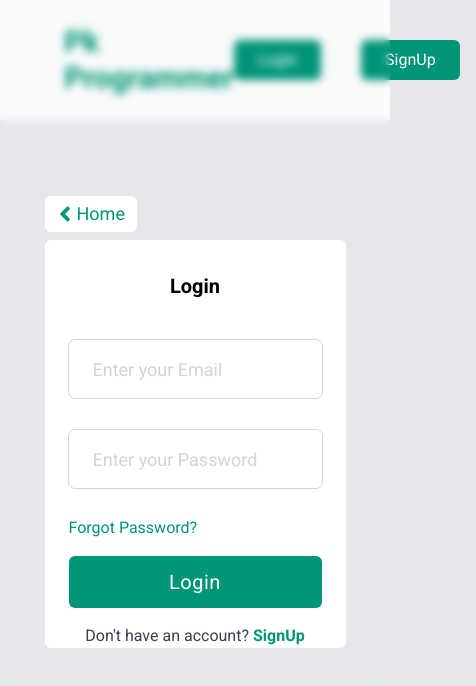
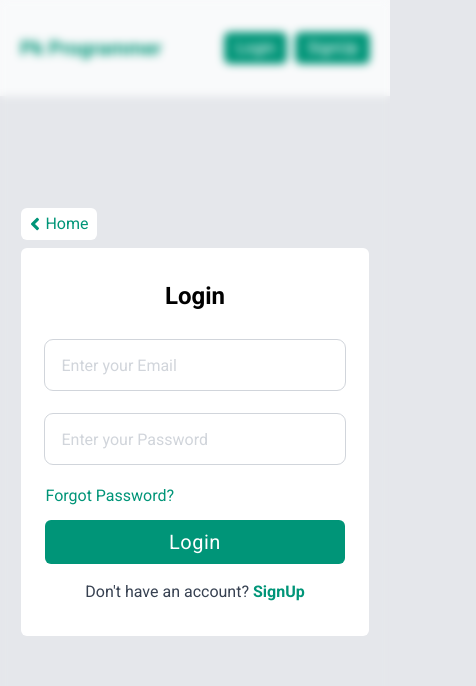
Before and after one commit to asadd2723/postgreSQL, a React (Vite) app: page /login in a window 390 px wide. Shown: the top 686 px of the page, 476 px wide, since content can reach past the window. Built offline with nearby package versions, Linux system fonts and the light colour scheme.

Commit message:
work on styling

```diff
--- a/src/components/Home.jsx
+++ b/src/components/Home.jsx
@@ -4,11 +4,11 @@ import { Link } from 'react-router-dom'
 function Home() {
   return (
 
-      <div className='py-6 px-12 flex justify-between bg-gray-50 items-center'>
-        <Link className='pl-4 text-3xl text-[#009578] font-semibold ' to='/'>Pk Programmer</Link>
-        <div className='flex gap-10 pr-4'>
-          <Link className='bg-[#009578] rounded-md text-white px-6 py-2' to="/login">Login</Link>
-          <Link className='bg-[#009578] rounded-md text-white px-6 py-2' to="/signup">SignUp</Link>
+      <div className='py-8 px-5 md:px-12 flex justify-between bg-gray-50 items-center'>
+        <Link className=' text-xl text-[#009578] font-semibold ' to='/'>Pk Programmer</Link>
+        <div className='flex gap-2 md:gap-4 items-center'>
+          <Link className='bg-[#009578] rounded-md text-white px-3 py-1' to="/login">Login</Link>
+          <Link className='bg-[#009578]  rounded-md text-white px-3 py-1' to="/signup">SignUp</Link>
         </div>
 
       </div>
--- a/src/components/GetData.jsx
+++ b/src/components/Login.jsx
@@ -1,8 +1,8 @@
-import React, { useEffect, useState } from 'react'
+import React, { useState } from 'react'
 import { FaAngleLeft } from 'react-icons/fa'
 import { Link } from 'react-router-dom'
 
-function GetData() {
+function Login() {
   const [login, setLogin] = useState(false)
   const [error, setError] = useState('')
 
@@ -44,17 +44,17 @@ function GetData() {
   return (
     <div className='w-full bg-opacity-100  inset-0 backdrop-blur-sm flex justify-center items-center fixed z-10'>
 
-      <div className='flex lg:w-[28%]  flex-col gap-2 transition-all duration-500 text-white'>
-      <Link to='/' className='px-2 pr-3 py-1 place-self-start flex items-center justify-center rounded-md font-medium text-lg  hover:underline bg-white text-[#009578]'><FaAngleLeft  size={24}  />Home</Link>
+      <div className='flex w-[89%] sm:w-[440px] flex-col gap-2 transition-all duration-500 text-white'>
+      <Link to='/' className='px-1 pr-2 py-1 place-self-start flex items-center justify-center rounded-md font-medium text-md  hover:underline bg-white text-[#009578]'><FaAngleLeft  size={20}  />Home</Link>
       <div className='bg-[#FFFFFF] rounded-md pt-8 px-6 md:py-10 md:px-[28px] text-center'>
-        <h1 className='text-xl text-black md:text-3xl font-semibold mb-10 font-body'>Login</h1>
+        <h1 className='text-2xl text-black md:text-3xl font-semibold mb-7 font-body lg:mb-10'>Login</h1>
         <form onSubmit={loginHandle} className='flex items-center flex-col' method='POST'>
           <input type="email" placeholder='Enter your Email' className='input placeholder:text-gray-300' name='email' required/>
-          <input type="password" placeholder='Enter your Password' className='input placeholder:text-gray-300 mt-8' name='password' required/>
-          <h2 className='text-lg text-red-800 mt-3 underline'>{error}</h2>
-          <h2 className='mr-auto font-medium text-[#009578] mt-4 hover:underline'>Forgot Password?</h2>
-          <button className='bg-[#009578] mt-4 w-full py-3 rounded-md text-xl font-medium tracking-wide '>Login</button>
-          <h2 className='text-gray-700 mt-4 font-medium'>Don't have an account? <Link to='/signup' className='text-[#009578] font-semibold hover:underline'>SignUp</Link></h2>
+          <input type="password" placeholder='Enter your Password' className='input placeholder:text-gray-300 mt-6 lg:mt-8' name='password' required/>
+          <h2 className='text-lg text-red-800 mt-2 underline'>{error}</h2>
+          <h2 className='mr-auto font-medium text-[#009578] mt-3 lg:mt-4 hover:underline'>Forgot Password?</h2>
+          <button className='bg-[#009578] lg:mt-4 mt-3 w-full py-2 rounded-md text-xl font-medium tracking-wide '>Login</button>
+          <h2 className='text-gray-700 mt-4 pb-8 md:pb-0 font-medium lg:mt-4'>Don't have an account? <Link to='/signup' className='text-[#009578] font-semibold hover:underline'>SignUp</Link></h2>
         </form>
       {/* <p className='text-red-700 text-2xl'>{error}</p> */}
     </div>
@@ -63,4 +63,4 @@ function GetData() {
   )
 }
 
-export default GetData
+export default Login
--- a/src/components/SignUp.jsx
+++ b/src/components/SignUp.jsx
@@ -44,9 +44,9 @@ function SignUp() {
   return (
       <div className='w-full bg-opacity-100  inset-0 backdrop-blur-sm flex justify-center items-center fixed z-10'>
 
-        <div className='flex lg:w-[28%]  flex-col gap-2 transition-all duration-500 text-white'>
+        <div className='flex w-[89%] sm:w-[440px]   flex-col gap-2 transition-all duration-500 text-white'>
         <Link to='/' className='px-2 pr-3 py-1 place-self-start flex items-center justify-center rounded-md font-medium text-lg  hover:underline bg-white text-[#009578]'><FaAngleLeft  size={24}  />Home</Link>
-          <div className='bg-[#FFFFFF] rounded-md pt-8 px-6 md:py-10 md:px-[28px] text-center'>
+          <div className='bg-[#FFFFFF] rounded-md px-6 py-5 md:py-10 md:px-[28px] text-center'>
             <h1 className='text-xl text-black md:text-3xl font-semibold mb-10 font-body'>SignUp</h1>
             <form onSubmit={handleSignUp} className='flex items-center flex-col' method='POST'>
             <input className=' input placeholder:text-gray-300' type="text" placeholder='Enter your name' name='name' required/>
--- a/src/index.css
+++ b/src/index.css
@@ -33,7 +33,7 @@
     @apply h-[48px];
   }
   .input {
-    @apply bg-white text-gray-800 h-[58px] outline outline-gray-300 outline-1 px-6 w-full font-body text-[18px] rounded-md  focus:outline focus:outline-1 focus:outline-[#009578];
+    @apply bg-white text-gray-800 h-[50px] md:h-[58px] outline outline-gray-300 outline-1  px-4 w-full font-body text-[16px] rounded-lg  focus:outline focus:outline-1 focus:outline-[#009578];
   }
   .textarea {
     @apply bg-secondary resize-none w-full outline-none p-6 rounded-sm h-[200px] focus:outline focus:outline-1 focus:outline-accent;
--- a/src/main.jsx
+++ b/src/main.jsx
@@ -3,9 +3,8 @@ import ReactDOM from 'react-dom/client'
 import App from './App.jsx'
 import './index.css'
 import { createBrowserRouter, RouterProvider } from 'react-router-dom'
-import GetData from './components/GetData.jsx'
-import Home from './components/Home.jsx'
 import SignUp from './components/SignUp.jsx'
+import Login from './components/Login.jsx'
 const router =createBrowserRouter([
   {
     path:'/',
@@ -13,7 +12,7 @@ const router =createBrowserRouter([
     children:[
       {
         path:'/login',
-        element: <GetData />
+        element: <Login />
       },
       {
         path:'/signup',
```
